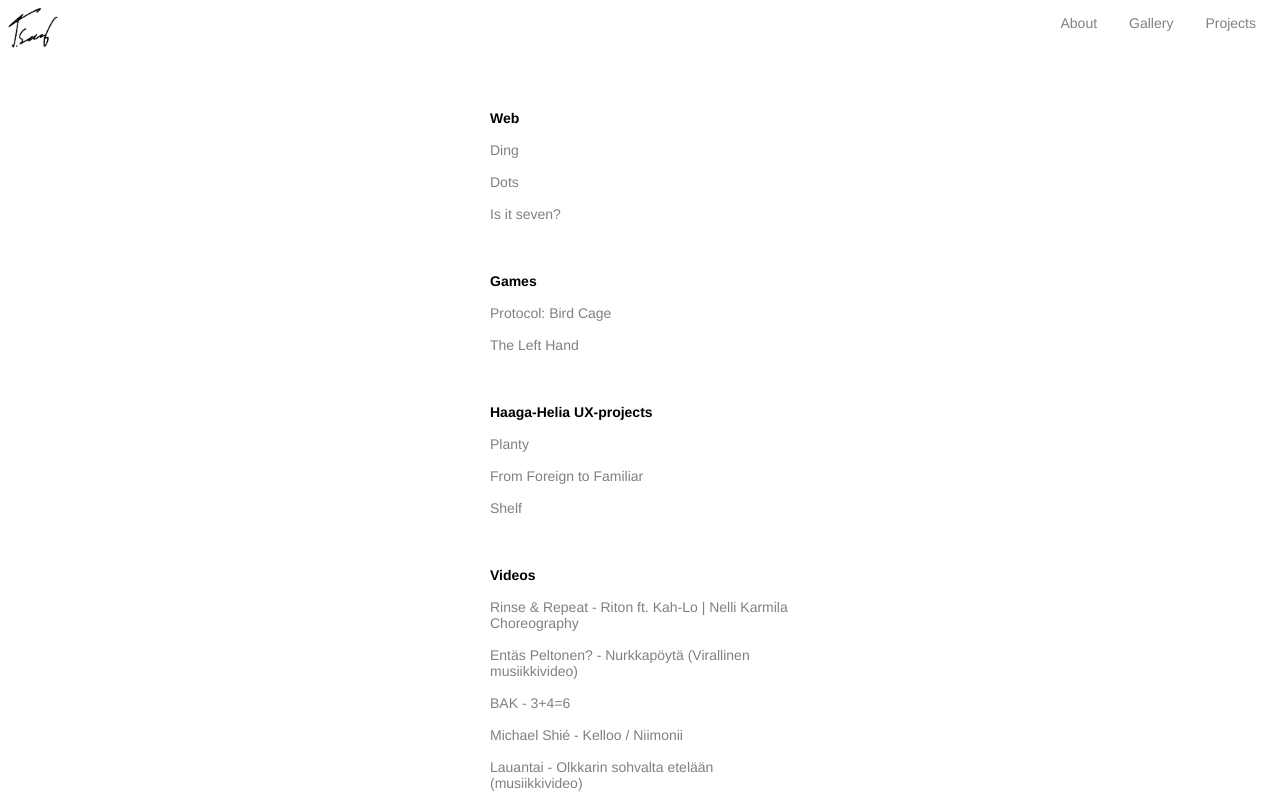
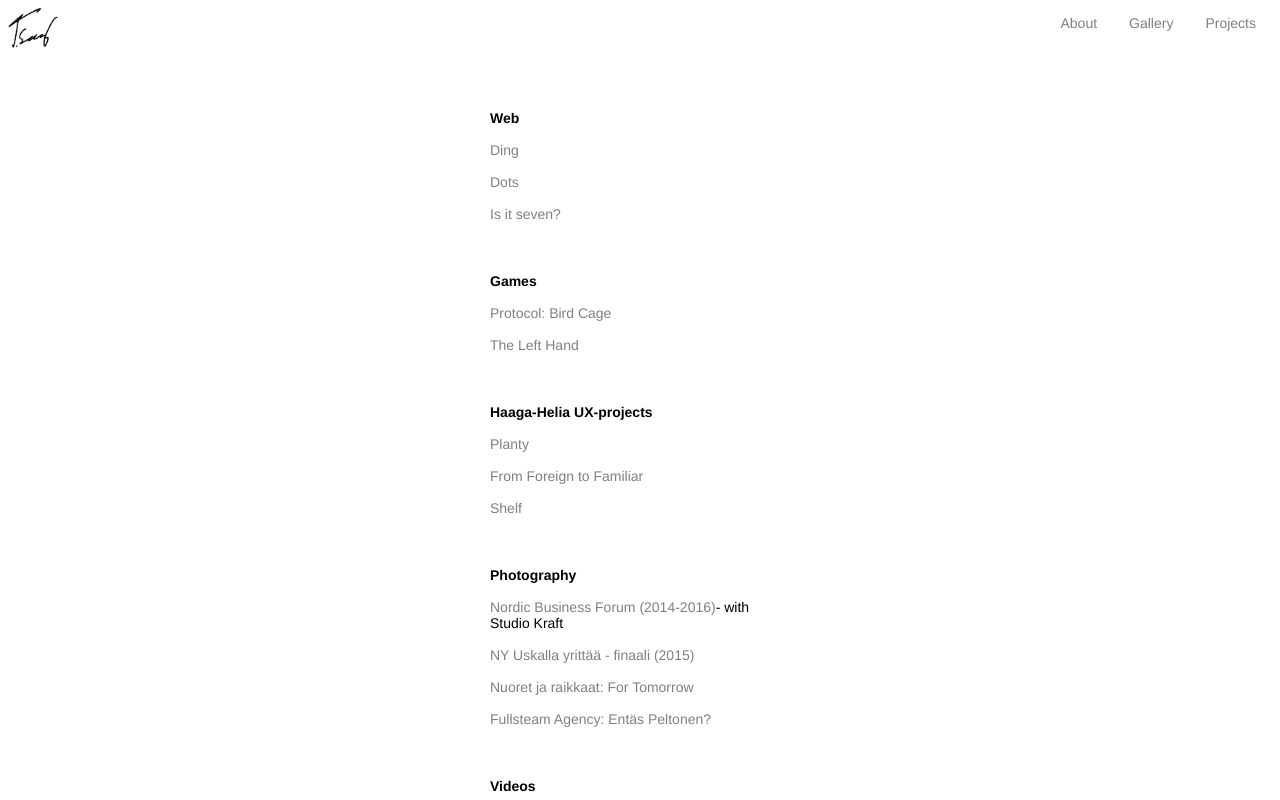
Before and after one commit to topiassaari/ts_site, a React (Create React App) app: page /about in a window 1280 px wide. Both pictures are taken after a click on the element "Projects". Shown: the top 800 px of the page. Built offline with nearby package versions, Linux system fonts and the light colour scheme.

Commit message:
Add photography projects

```diff
--- a/src/components/Projects.tsx
+++ b/src/components/Projects.tsx
@@ -28,6 +28,23 @@ class Projects extends React.Component {
             From Foreign to Familiar
           </a>
           <a href="https://hayleygrant.com/project/04fc8976/Shelf">Shelf</a>
+
+          <b>Photography</b>
+          <span>
+            <a href="https://www.nbforum.com/past-events/nordic-business-forum-2016/">
+              Nordic Business Forum (2014-2016)
+            </a>
+            - with Studio Kraft
+          </span>
+          <a href="https://uskallayrittaa.fi/suomen-parhaat-nuoret-yrittajat-palkittiin-uskalla-yrittaa-finaalissa-etela-pohjanmaalle-kaksoisvoitto/">
+            NY Uskalla yrittää - finaali (2015)
+          </a>
+          <a href="https://www.soundi.fi/jutut/nuoret-ja-raikkaat-for-tomorrow/">
+            Nuoret ja raikkaat: For Tomorrow
+          </a>
+          <a href="https://www.fullsteam.fi/fi/artistit/entas-peltonen">
+            Fullsteam Agency: Entäs Peltonen?
+          </a>
 
           <b>Videos</b>
           <a href="https://youtu.be/Lc1hmKSKrv4">
```
